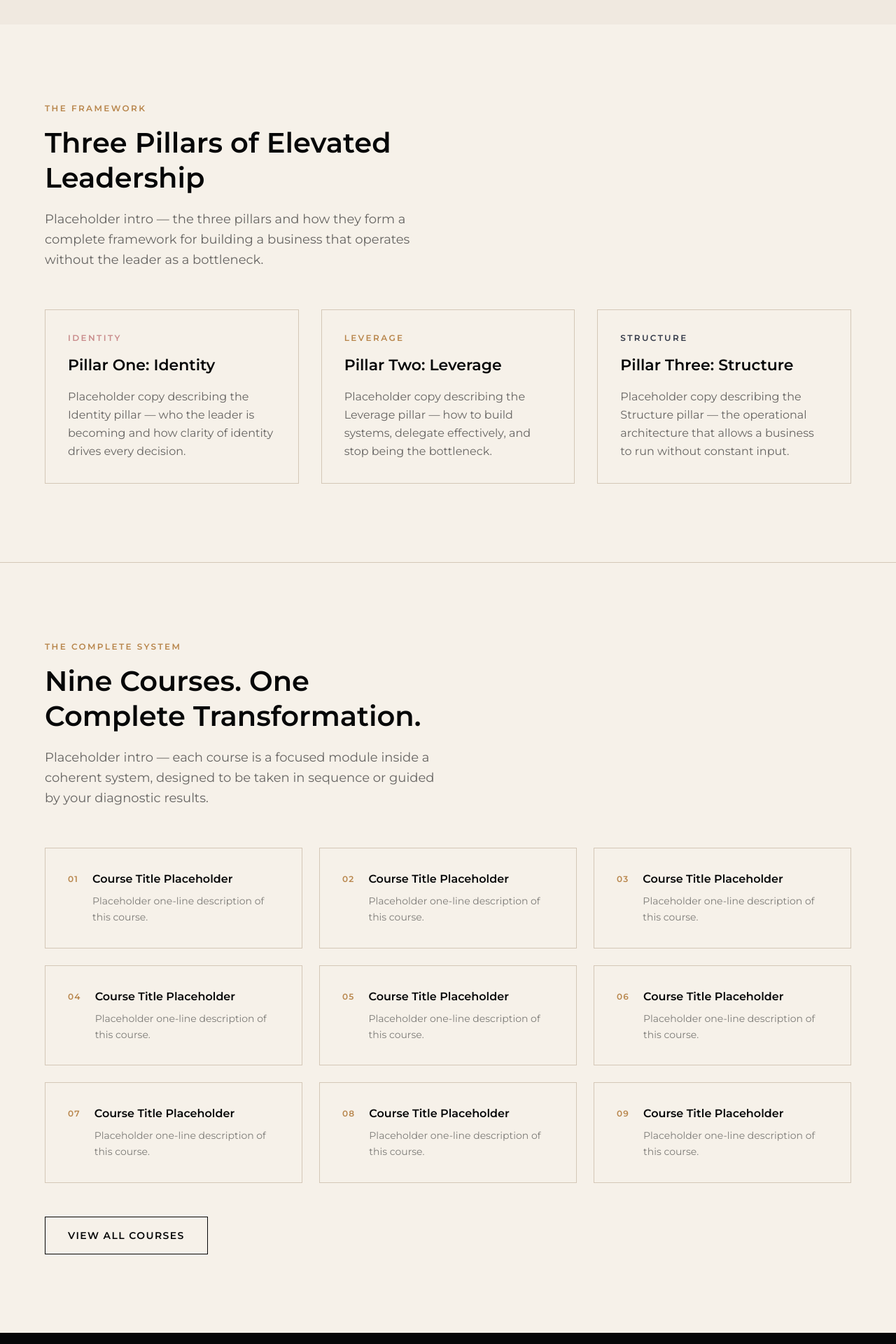
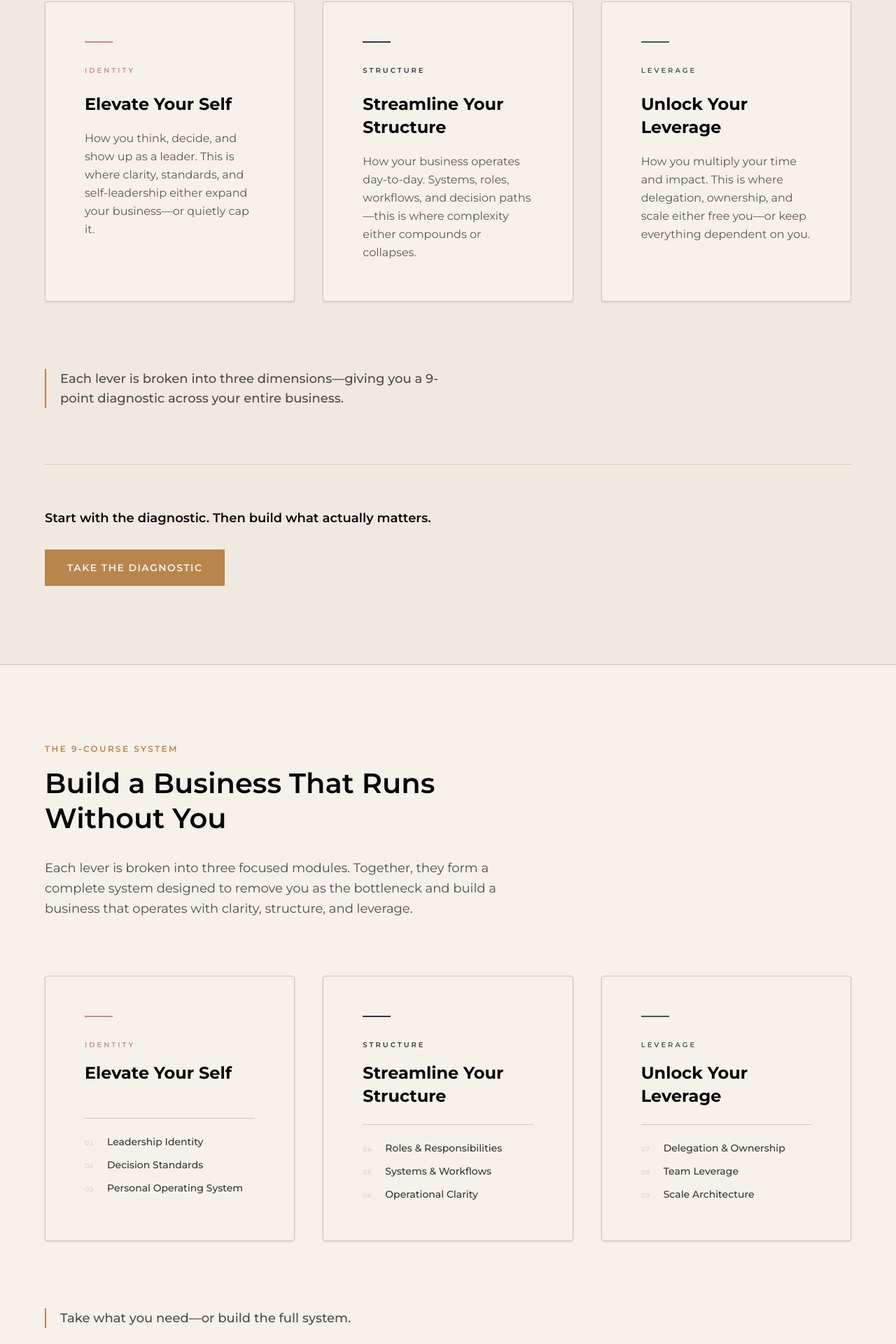
Before and after one commit to michaelgiotakis/elevated-leader, a Next.js app: page / in a window 1280 px wide. Shown: the part 3112-5032 px from the top of the page at 70% size. Built offline with nearby package versions, Linux system fonts and the light colour scheme; a web font is replaced by a local one.

Commit message:
Section 4 complete + alignment refinements

```diff
--- a/src/app/page.tsx
+++ b/src/app/page.tsx
@@ -9,41 +9,7 @@ import { CTA_LINKS } from "@/lib/site";
 
 // ─── Placeholder data ────────────────────────────────────────────────────────
 
-const PILLARS = [
-  {
-    id: "identity",
-    label: "Identity",
-    eyebrowColor: "text-muted-rose",
-    heading: "Pillar One: Identity",
-    body: "Placeholder copy describing the Identity pillar — who the leader is becoming and how clarity of identity drives every decision.",
-  },
-  {
-    id: "leverage",
-    label: "Leverage",
-    eyebrowColor: "text-bronze",
-    heading: "Pillar Two: Leverage",
-    body: "Placeholder copy describing the Leverage pillar — how to build systems, delegate effectively, and stop being the bottleneck.",
-  },
-  {
-    id: "structure",
-    label: "Structure",
-    eyebrowColor: "text-slate",
-    heading: "Pillar Three: Structure",
-    body: "Placeholder copy describing the Structure pillar — the operational architecture that allows a business to run without constant input.",
-  },
-];
 
-const COURSES = [
-  { number: "01", title: "Course Title Placeholder" },
-  { number: "02", title: "Course Title Placeholder" },
-  { number: "03", title: "Course Title Placeholder" },
-  { number: "04", title: "Course Title Placeholder" },
-  { number: "05", title: "Course Title Placeholder" },
-  { number: "06", title: "Course Title Placeholder" },
-  { number: "07", title: "Course Title Placeholder" },
-  { number: "08", title: "Course Title Placeholder" },
-  { number: "09", title: "Course Title Placeholder" },
-];
 
 const STEPS = [
   {
@@ -278,99 +244,215 @@ export default function HomePage() {
       </Section>
 
       {/* ── 3. DIAGNOSTIC OVERVIEW ──────────────────────────────────────── */}
-      <Section className="bg-warm-stone/20">
+      <Section className="bg-warm-stone/20 border-t border-warm-stone">
         <Container>
-          <div className="max-w-2xl mx-auto text-center">
-            <Eyebrow>Free Assessment</Eyebrow>
-            <h2 className="font-sans font-semibold text-[32px] md:text-[40px] leading-tight text-obsidian mb-5">
-              Start With the Leadership Diagnostic
+
+          {/* Header */}
+          <div className="max-w-2xl mb-16 md:mb-20">
+            <Eyebrow>The Elevated Leader Method</Eyebrow>
+            <h2 className="font-sans font-semibold text-[32px] md:text-[40px] leading-tight text-obsidian mb-8">
+              Diagnose Before You Decide What to Fix
             </h2>
-            <p className="font-sans text-base md:text-lg text-obsidian/60 mb-10 leading-relaxed">
-              Placeholder description of the diagnostic — what it measures, how
-              long it takes, and what the leader will know at the end of it.
+            <p className="font-sans text-base md:text-lg text-obsidian/70 leading-relaxed mb-5">
+              Most founders try to solve what feels urgent. The problem is,
+              urgency rarely equals importance.
             </p>
-            <Button href={CTA_LINKS.diagnostic} variant="primary" external>
-              Take the Free Diagnostic
+            <p className="font-sans text-base md:text-lg text-obsidian/70 leading-relaxed">
+              The Elevated Leader Diagnostic shows you exactly where your
+              business is breaking down across three core levers:
+            </p>
+          </div>
+
+          {/* Three lever blocks */}
+          <div className="grid grid-cols-1 md:grid-cols-3 gap-10 mb-20 md:mb-24">
+            <Card className="rounded p-12 md:p-14 shadow hover:shadow-md transition-shadow duration-200">
+              <div className="w-10 h-0.5 bg-muted-rose mb-8" />
+              <p className="font-sans text-[10px] font-semibold tracking-[0.3em] uppercase text-muted-rose mb-6">
+                Identity
+              </p>
+              <h3 className="font-sans font-bold text-[22px] md:text-[24px] text-obsidian mb-5 leading-snug">
+                Elevate Your Self
+              </h3>
+              <p className="font-sans text-sm md:text-base text-obsidian/65 leading-relaxed">
+                How you think, decide, and show up as a leader. This is where
+                clarity, standards, and self-leadership either expand your
+                business—or quietly cap it.
+              </p>
+            </Card>
+
+            <Card className="rounded p-12 md:p-14 shadow hover:shadow-md transition-shadow duration-200">
+              <div className="w-10 h-0.5 bg-slate mb-8" />
+              <p className="font-sans text-[10px] font-semibold tracking-[0.3em] uppercase text-slate mb-6">
+                Structure
+              </p>
+              <h3 className="font-sans font-bold text-[22px] md:text-[24px] text-obsidian mb-5 leading-snug">
+                Streamline Your Structure
+              </h3>
+              <p className="font-sans text-sm md:text-base text-obsidian/65 leading-relaxed">
+                How your business operates day-to-day. Systems, roles,
+                workflows, and decision paths—this is where complexity either
+                compounds or collapses.
+              </p>
+            </Card>
+
+            <Card className="rounded p-12 md:p-14 shadow hover:shadow-md transition-shadow duration-200">
+              <div className="w-10 h-0.5 bg-eucalyptus mb-8" />
+              <p className="font-sans text-[10px] font-semibold tracking-[0.3em] uppercase text-eucalyptus mb-6">
+                Leverage
+              </p>
+              <h3 className="font-sans font-bold text-[22px] md:text-[24px] text-obsidian mb-5 leading-snug">
+                Unlock Your Leverage
+              </h3>
+              <p className="font-sans text-sm md:text-base text-obsidian/65 leading-relaxed">
+                How you multiply your time and impact. This is where delegation,
+                ownership, and scale either free you—or keep everything
+                dependent on you.
+              </p>
+            </Card>
+          </div>
+
+          {/* Supporting line */}
+          <p className="font-sans text-base md:text-lg font-medium text-obsidian/70 border-l-2 border-bronze pl-5 max-w-xl mb-16 md:mb-20">
+            Each lever is broken into three dimensions—giving you a 9-point
+            diagnostic across your entire business.
+          </p>
+
+          {/* CTA */}
+          <div className="border-t border-warm-stone pt-12 md:pt-16">
+            <p className="font-sans text-base md:text-lg font-semibold text-obsidian mb-8 leading-snug">
+              Start with the diagnostic. Then build what actually matters.
+            </p>
+            <Button href="/diagnostic" variant="primary">
+              Take the Diagnostic
             </Button>
           </div>
+
         </Container>
       </Section>
 
-      {/* ── 4. THREE PILLARS ────────────────────────────────────────────── */}
-      <Section>
+      {/* ── 4. SYSTEM BREAKDOWN ──────────────────────────────────────────── */}
+      <Section className="border-t border-warm-stone">
         <Container>
-          <div className="max-w-xl mb-14">
-            <Eyebrow>The Framework</Eyebrow>
-            <h2 className="font-sans font-semibold text-[32px] md:text-[40px] leading-tight text-obsidian mb-5">
-              Three Pillars of Elevated Leadership
+
+          {/* Header */}
+          <div className="max-w-2xl mb-16 md:mb-20">
+            <Eyebrow>The 9-Course System</Eyebrow>
+            <h2 className="font-sans font-semibold text-[32px] md:text-[40px] leading-tight text-obsidian mb-8">
+              Build a Business That Runs Without You
             </h2>
-            <p className="font-sans text-base md:text-lg text-obsidian/60 leading-relaxed">
-              Placeholder intro — the three pillars and how they form a complete
-              framework for building a business that operates without the leader
-              as a bottleneck.
+            <p className="font-sans text-base md:text-lg text-obsidian/70 leading-relaxed">
+              Each lever is broken into three focused modules. Together, they
+              form a complete system designed to remove you as the bottleneck
+              and build a business that operates with clarity, structure, and
+              leverage.
             </p>
           </div>
 
-          <div className="grid grid-cols-1 md:grid-cols-3 gap-8">
-            {PILLARS.map((pillar) => (
-              <Card key={pillar.id}>
-                <p className={`font-sans text-xs font-semibold tracking-[0.2em] uppercase mb-4 ${pillar.eyebrowColor}`}>
-                  {pillar.label}
+          {/* Three columns */}
+          <div className="grid grid-cols-1 md:grid-cols-3 gap-10 mb-20 md:mb-24">
+
+            {/* Identity */}
+            <Card className="rounded p-12 md:p-14 shadow-sm hover:shadow transition-shadow duration-200">
+              <div className="w-10 h-0.5 bg-muted-rose mb-8" />
+              <div className="min-h-[5.5rem]">
+                <p className="font-sans text-[10px] font-semibold tracking-[0.3em] uppercase text-muted-rose mb-4">
+                  Identity
                 </p>
-                <h3 className="font-sans font-semibold text-xl md:text-[22px] text-obsidian mb-4 leading-snug">
-                  {pillar.heading}
+                <h3 className="font-sans font-bold text-[22px] md:text-[24px] text-obsidian leading-snug">
+                  Elevate Your Self
                 </h3>
-                <p className="font-sans text-sm md:text-base text-obsidian/60 leading-relaxed">
-                  {pillar.body}
+              </div>
+              <div className="mt-6 pt-6 border-t border-warm-stone space-y-3.5">
+                <div className="flex items-baseline gap-3">
+                  <span className="font-sans text-[9px] font-normal tabular-nums text-warm-stone shrink-0 w-5">01</span>
+                  <p className="font-sans text-sm font-medium text-obsidian/80 leading-snug">Leadership Identity</p>
+                </div>
+                <div className="flex items-baseline gap-3">
+                  <span className="font-sans text-[9px] font-normal tabular-nums text-warm-stone shrink-0 w-5">02</span>
+                  <p className="font-sans text-sm font-medium text-obsidian/80 leading-snug">Decision Standards</p>
+                </div>
+                <div className="flex items-baseline gap-3">
+                  <span className="font-sans text-[9px] font-normal tabular-nums text-warm-stone shrink-0 w-5">03</span>
+                  <p className="font-sans text-sm font-medium text-obsidian/80 leading-snug">Personal Operating System</p>
+                </div>
+              </div>
+            </Card>
+
+            {/* Structure */}
+            <Card className="rounded p-12 md:p-14 shadow-sm hover:shadow transition-shadow duration-200">
+              <div className="w-10 h-0.5 bg-slate mb-8" />
+              <div className="min-h-[5.5rem]">
+                <p className="font-sans text-[10px] font-semibold tracking-[0.3em] uppercase text-slate mb-4">
+                  Structure
                 </p>
-              </Card>
-            ))}
+                <h3 className="font-sans font-bold text-[22px] md:text-[24px] text-obsidian leading-snug">
+                  Streamline Your Structure
+                </h3>
+              </div>
+              <div className="mt-6 pt-6 border-t border-warm-stone space-y-3.5">
+                <div className="flex items-baseline gap-3">
+                  <span className="font-sans text-[9px] font-normal tabular-nums text-warm-stone shrink-0 w-5">04</span>
+                  <p className="font-sans text-sm font-medium text-obsidian/80 leading-snug">Roles &amp; Responsibilities</p>
+                </div>
+                <div className="flex items-baseline gap-3">
+                  <span className="font-sans text-[9px] font-normal tabular-nums text-warm-stone shrink-0 w-5">05</span>
+                  <p className="font-sans text-sm font-medium text-obsidian/80 leading-snug">Systems &amp; Workflows</p>
+                </div>
+                <div className="flex items-baseline gap-3">
+                  <span className="font-sans text-[9px] font-normal tabular-nums text-warm-stone shrink-0 w-5">06</span>
+                  <p className="font-sans text-sm font-medium text-obsidian/80 leading-snug">Operational Clarity</p>
+                </div>
+              </div>
+            </Card>
+
+            {/* Leverage */}
+            <Card className="rounded p-12 md:p-14 shadow-sm hover:shadow transition-shadow duration-200">
+              <div className="w-10 h-0.5 bg-eucalyptus mb-8" />
+              <div className="min-h-[5.5rem]">
+                <p className="font-sans text-[10px] font-semibold tracking-[0.3em] uppercase text-eucalyptus mb-4">
+                  Leverage
+                </p>
+                <h3 className="font-sans font-bold text-[22px] md:text-[24px] text-obsidian leading-snug">
+                  Unlock Your Leverage
+                </h3>
+              </div>
+              <div className="mt-6 pt-6 border-t border-warm-stone space-y-3.5">
+                <div className="flex items-baseline gap-3">
+                  <span className="font-sans text-[9px] font-normal tabular-nums text-warm-stone shrink-0 w-5">07</span>
+                  <p className="font-sans text-sm font-medium text-obsidian/80 leading-snug">Delegation &amp; Ownership</p>
+                </div>
+                <div className="flex items-baseline gap-3">
+                  <span className="font-sans text-[9px] font-normal tabular-nums text-warm-stone shrink-0 w-5">08</span>
+                  <p className="font-sans text-sm font-medium text-obsidian/80 leading-snug">Team Leverage</p>
+                </div>
+                <div className="flex items-baseline gap-3">
+                  <span className="font-sans text-[9px] font-normal tabular-nums text-warm-stone shrink-0 w-5">09</span>
+                  <p className="font-sans text-sm font-medium text-obsidian/80 leading-snug">Scale Architecture</p>
+                </div>
+              </div>
+            </Card>
+
           </div>
+
+          {/* Supporting line */}
+          <p className="font-sans text-base md:text-lg font-medium text-obsidian/70 border-l-2 border-bronze pl-5 max-w-xl mb-12 md:mb-14">
+            Take what you need—or build the full system.
+          </p>
+
+          {/* CTA */}
+          <div className="flex flex-col sm:flex-row gap-5">
+            <Button href="/courses" variant="primary">
+              Explore the Full System
+            </Button>
+            <Button href="/diagnostic" variant="secondary">
+              Take the Diagnostic
+            </Button>
+          </div>
+
         </Container>
       </Section>
 
-      {/* ── 5. COURSES / SYSTEM ─────────────────────────────────────────── */}
-      <Section className="border-t border-warm-stone">
-        <Container>
-          <div className="max-w-xl mb-14">
-            <Eyebrow>The Complete System</Eyebrow>
-            <h2 className="font-sans font-semibold text-[32px] md:text-[40px] leading-tight text-obsidian mb-5">
-              Nine Courses. One Complete Transformation.
-            </h2>
-            <p className="font-sans text-base md:text-lg text-obsidian/60 leading-relaxed">
-              Placeholder intro — each course is a focused module inside a
-              coherent system, designed to be taken in sequence or guided by
-              your diagnostic results.
-            </p>
-          </div>
-
-          <div className="grid grid-cols-1 sm:grid-cols-2 lg:grid-cols-3 gap-6">
-            {COURSES.map((course) => (
-              <Card key={course.number} className="flex gap-5 items-start">
-                <span className="font-sans text-xs font-semibold tracking-widest text-bronze shrink-0 pt-1">
-                  {course.number}
-                </span>
-                <div>
-                  <h3 className="font-sans font-semibold text-base text-obsidian mb-2">
-                    {course.title}
-                  </h3>
-                  <p className="font-sans text-sm text-obsidian/50 leading-relaxed">
-                    Placeholder one-line description of this course.
-                  </p>
-                </div>
-              </Card>
-            ))}
-          </div>
-
-          <div className="mt-12">
-            <Button href="/courses" variant="secondary">
-              View All Courses
-            </Button>
-          </div>
-        </Container>
-      </Section>
-
-      {/* ── 6. FOUNDING COHORT ──────────────────────────────────────────── */}
+      {/* ── 5. FOUNDING COHORT ──────────────────────────────────────────── */}
       <section className="bg-obsidian py-20 md:py-28">
         <Container>
           <div className="max-w-2xl mx-auto text-center">
```
